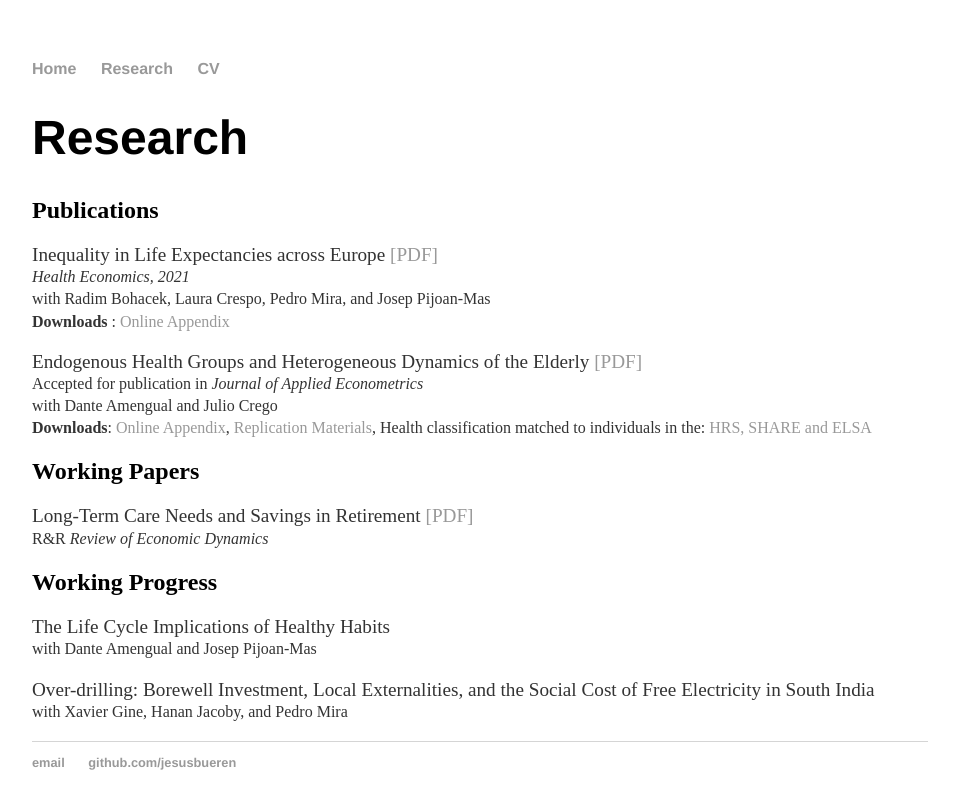
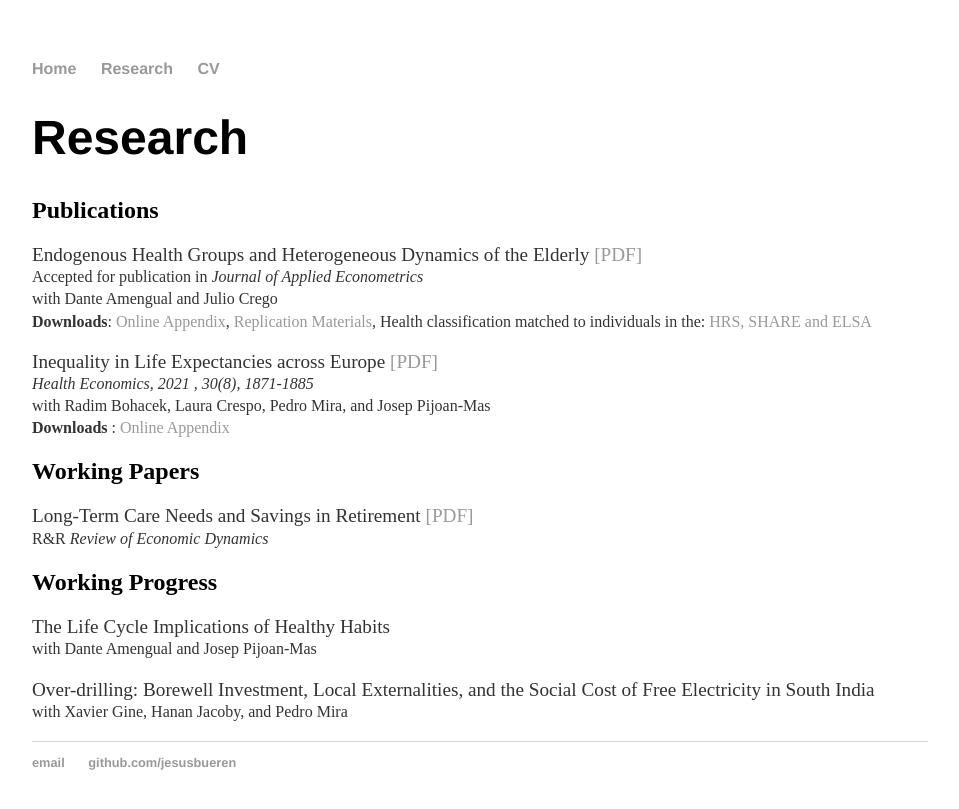
Before and after one commit to jesusbueren/jesusbueren.github.io, a Jekyll site: the page built from research/index.html, in a window 1280 px wide. Shown: the top 809 px of the page, without its empty margins (160-1119 px from the left). Built offline with Jekyll 4.4.1, drawn with Linux system fonts in a browser that asks for light colours.

Commit message:
Update index.html

```diff
--- a/research/index.html
+++ b/research/index.html
@@ -5,15 +5,17 @@
 	<h1>{{ page.title }}</h1>
 	<h2>Publications</h2>
 
-	<p> <bold> Inequality in Life Expectancies across Europe </bold>  <a href="Longevity-HE-WP.pdf">[PDF]</a> <br>
-	 <small><i>Health Economics, 2021</i></small><br>
-	  <small> with Radim Bohacek, Laura Crespo, Pedro Mira, and Josep Pijoan-Mas <br>
-	<b> Downloads </b>: <a href="Longevity-HE-WP-OnlineAppendix.pdf"> Online Appendix</a> </small> </p>
-
 	<p> <bold> Endogenous Health Groups and Heterogeneous Dynamics of the Elderly </bold>  <a href="ABCv7.pdf">[PDF]</a><br>
 	<small>Accepted for publication in <i>Journal of Applied Econometrics</i></small><br>
 	 <small> with Dante Amengual and Julio Crego <br>
 	 <b>Downloads</b>: <a href="OnlineAppendix_ABC.pdf"> Online Appendix</a>,<a href="https://github.com/jesusbueren/Endogenous_Health_Groups"> Replication Materials</a>, Health classification matched to individuals in the: <a href="ABC_match"> HRS, </a> <a href="ABC_match_SHARE"> SHARE and ELSA </a> </small>  </p>
+
+	<p> <bold> Inequality in Life Expectancies across Europe </bold>  <a href="Longevity-HE-WP.pdf">[PDF]</a> <br>
+	 <small><i>Health Economics, 2021 , 30(8), 1871-1885</i></small><br>
+	  <small> with Radim Bohacek, Laura Crespo, Pedro Mira, and Josep Pijoan-Mas <br>
+	<b> Downloads </b>: <a href="Longevity-HE-WP-OnlineAppendix.pdf"> Online Appendix</a> </small> </p>
+
+
 
 	<h2>Working Papers</h2>
 
```
